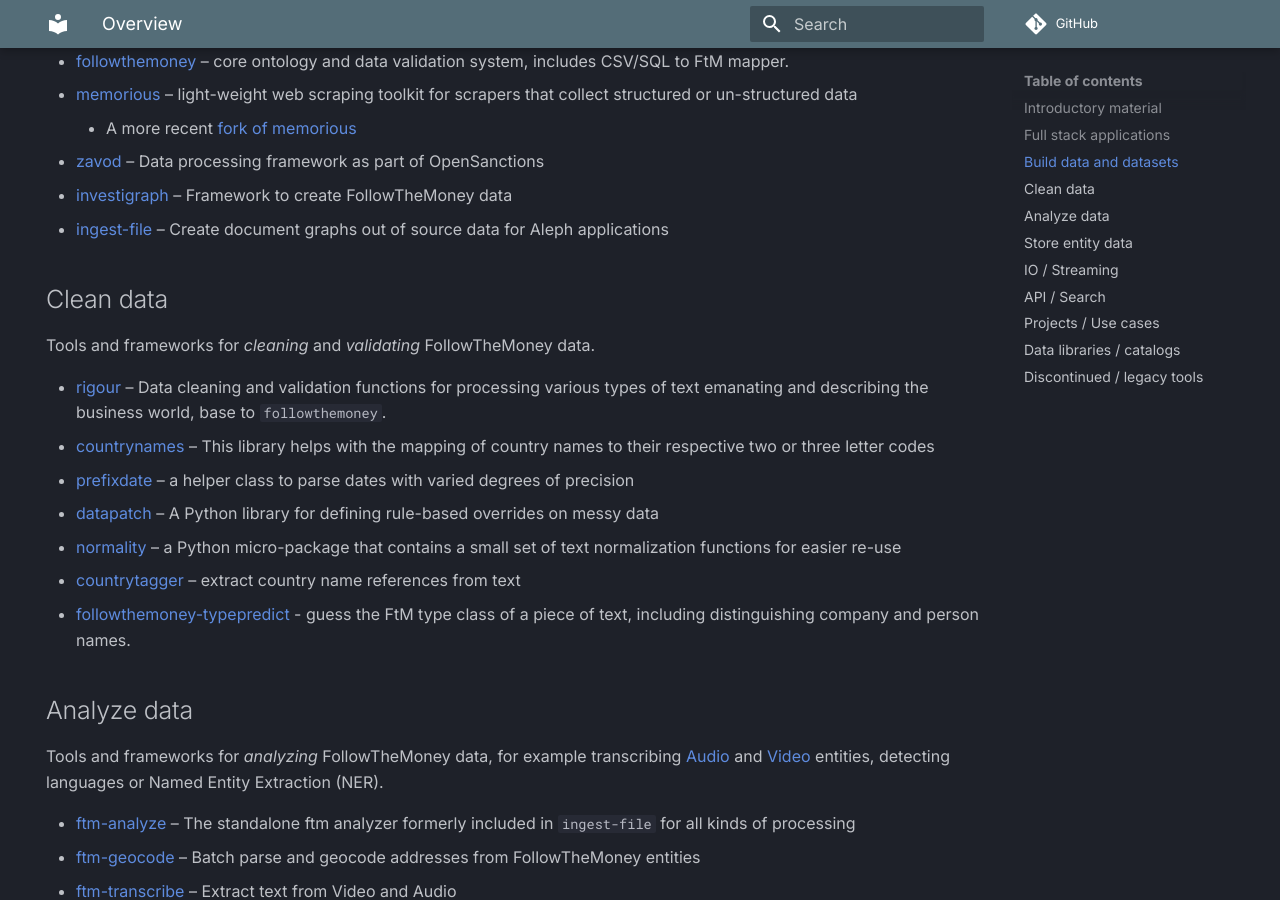
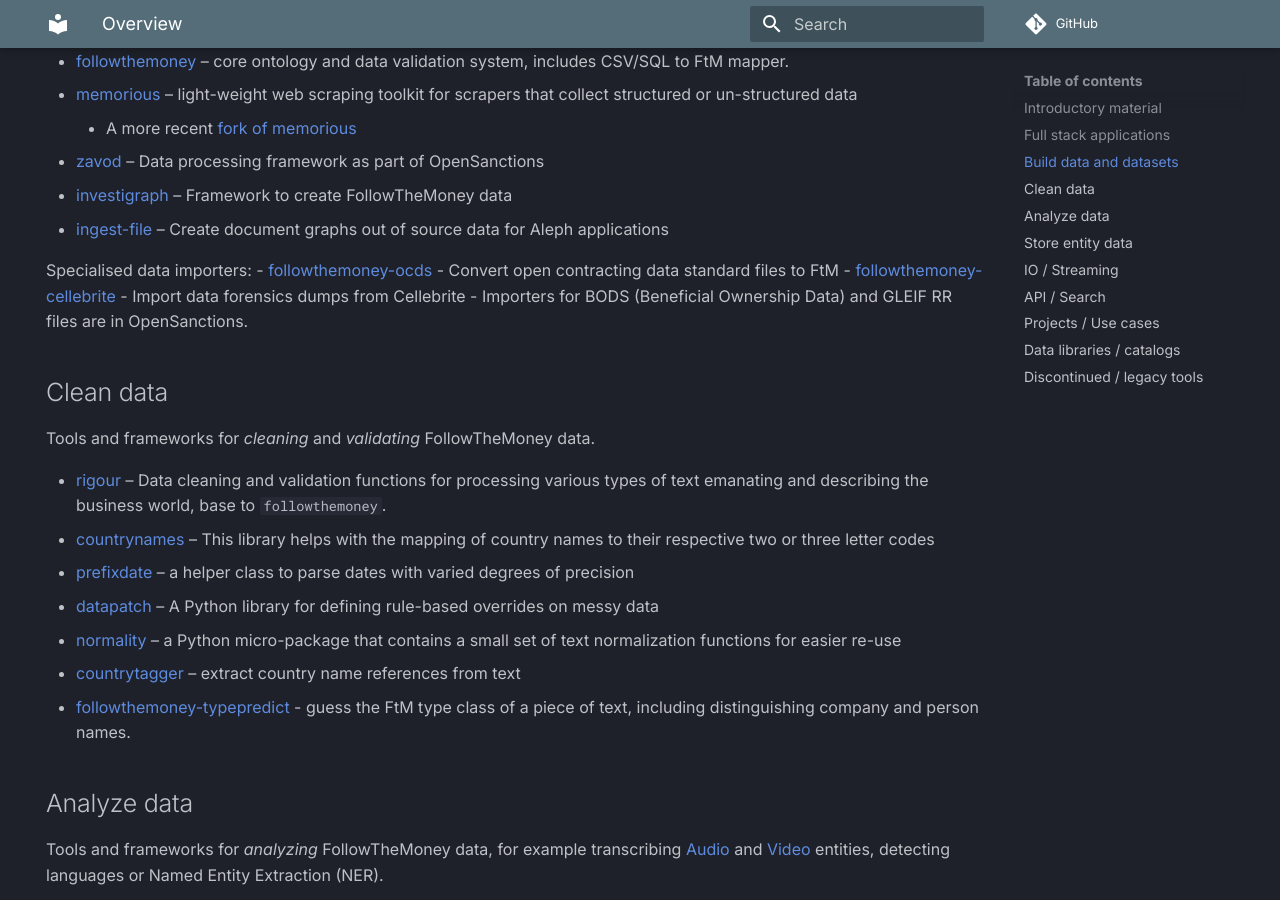
Before and after one commit to alephdata/awesome-ftm, an MkDocs documentation site: the page built from docs/index.md, in a window 1280 px wide and 900 px high, scrolled down 1012 px. Built offline with MkDocs 1.6.1 and Material for MkDocs 9.7.7, drawn with Linux system fonts in a browser that asks for light colours; comment, search, counter and statistics services are not loaded.

Commit message:
importers

```diff
--- a/docs/index.md
+++ b/docs/index.md
@@ -38,6 +38,11 @@ Tools and frameworks for _creating_ FollowTheMoney data with scrapers or custom
 - [zavod](https://zavod.opensanctions.org/) – Data processing framework as part of OpenSanctions
 - [investigraph](https://docs.investigraph.dev/) – Framework to create FollowTheMoney data
 - [ingest-file](https://github.com/alephdata/ingest-file) – Create document graphs out of source data for Aleph applications
+
+Specialised data importers:
+- [followthemoney-ocds](https://github.com/alephdata/followthemoney-ocds) - Convert open contracting data standard files to FtM
+- [followthemoney-cellebrite](https://github.com/alephdata/followthemoney-cellebrite) - Import data forensics dumps from Cellebrite
+- Importers for BODS (Beneficial Ownership Data) and GLEIF RR files are in OpenSanctions.
 
 ## Clean data
 
```
